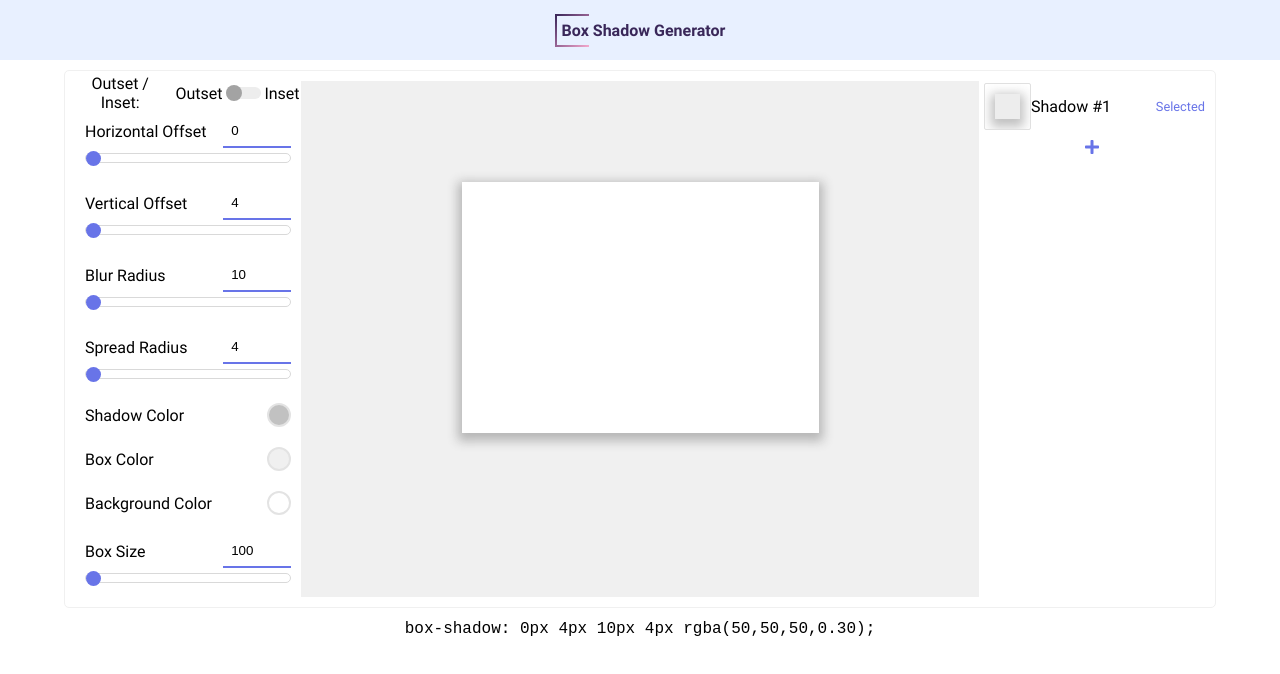
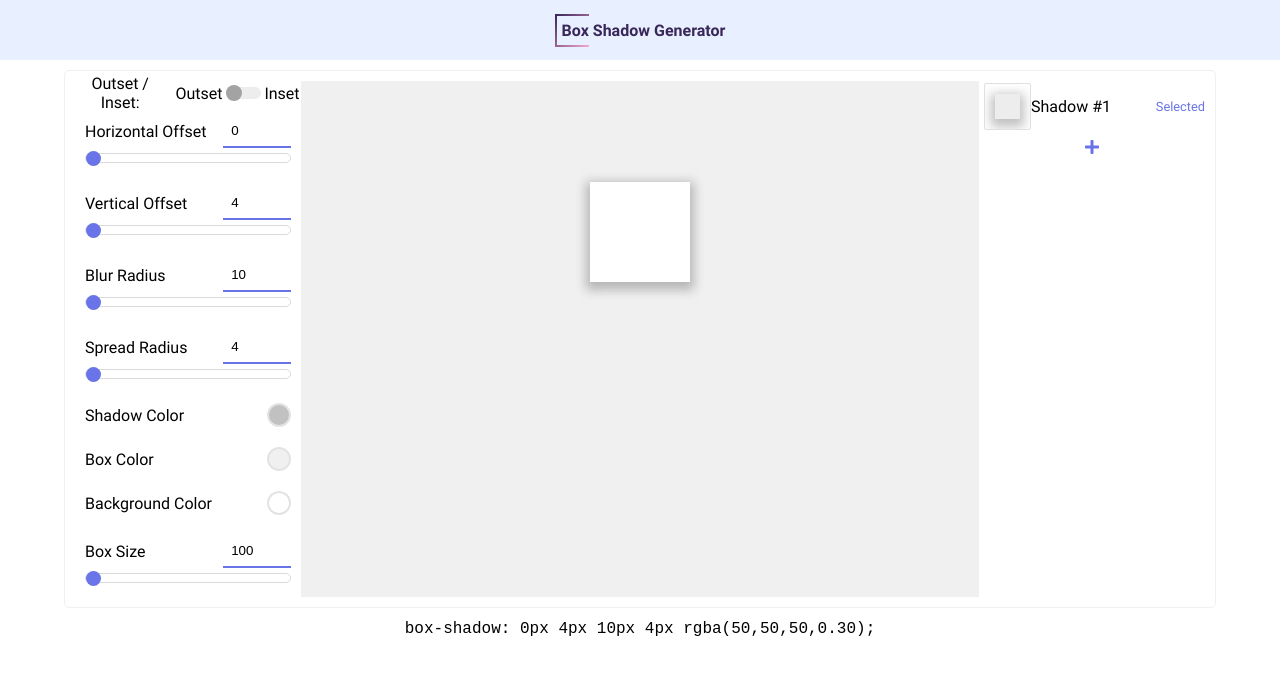
Before and after one commit to MaximeEsnol/BoxShadowGenerator, a React (Create React App) app: page / in a window 1280 px wide. Shown: the top 674 px of the page. Built offline with nearby package versions, Linux system fonts and the light colour scheme.

Commit message:
Resize box using px instead of scaling

```diff
--- a/src/components/Box.js
+++ b/src/components/Box.js
@@ -13,7 +13,8 @@ const Box = props => {
                 {
                     boxShadow: getBoxShadowFromObject( props.boxShadows ),
                     backgroundColor: props.boxColor,
-                    transform: 'scale(' + props.boxSize/100 + ')'
+                    width: props.boxSize + "px",
+                    height: props.boxSize + "px"
                 }
             }>
 
--- a/src/css/box.css
+++ b/src/css/box.css
@@ -8,9 +8,11 @@
 .shadow-box {
     position: relative;
     display: block;
-    width: 75%;
+    width: 300px;
+    height: 300px;
+    max-width: 95%;
+
     display: inline-flex;
     align-items: center;
     justify-content: center;
-    padding-top: 52.6%;
 }
```
